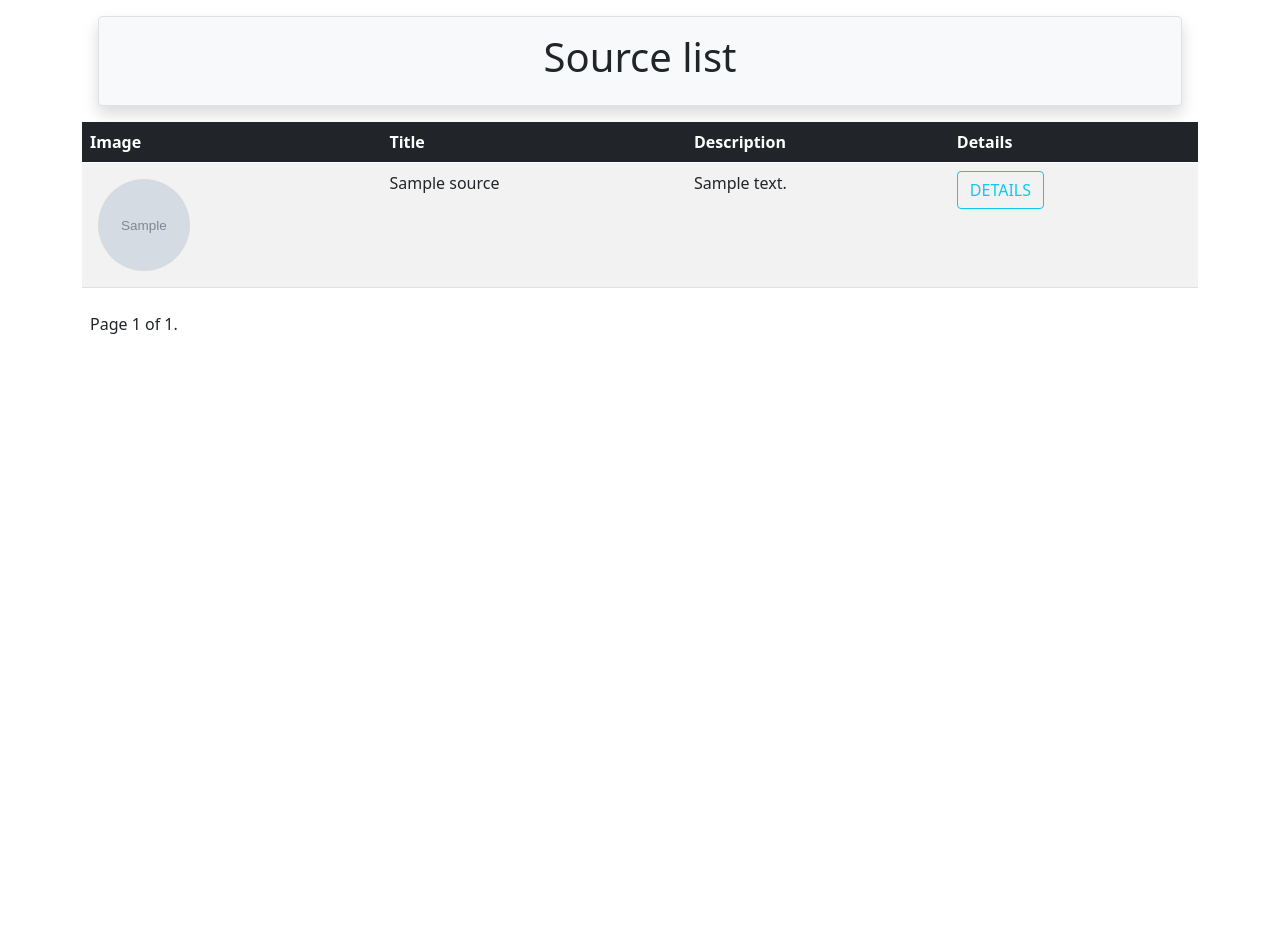
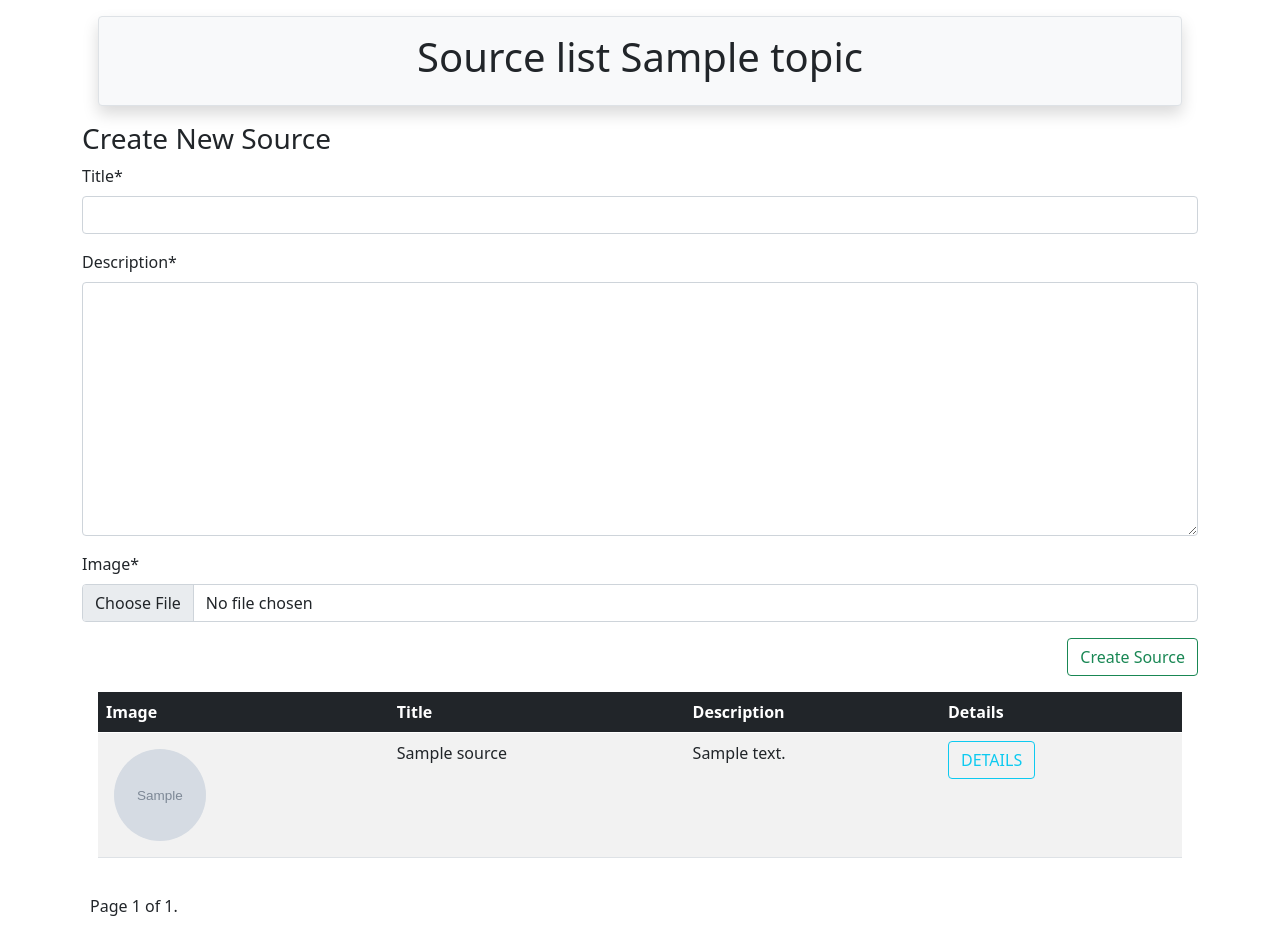
Before and after one commit to kulishovdmitriy/Django_Python_Cheatsheets, a Django app: page /list/source/1/ in a window 1280 px wide. Shown: the part 67-993 px from the top of the page. Before the commit the page ends 401 px from the top, so only its background shows below. Run offline with Django 5.2, Linux system fonts and the light colour scheme; a user stored in the database is signed in; tables that the repository leaves empty hold one stand-in row (values such as "Sample post"); grey boxes marked "Sample" are stand-in pictures; some libraries are stand-ins or nearby versions.

Commit message:
added support created topic, source and info in UI

```diff
--- a/src/source/forms.py
+++ b/src/source/forms.py
@@ -0,0 +1,21 @@
+from django.forms import ModelForm
+
+from source.models import Topic, Source, Information
+
+
+class TopicCreateForm(ModelForm):
+    class Meta:
+        model = Topic
+        fields = ['name', 'image']
+
+
+class SourceCreateForm(ModelForm):
+    class Meta:
+        model = Source
+        fields = ['title', 'description', 'image']
+
+
+class InformationCreateForm(ModelForm):
+    class Meta:
+        model = Information
+        fields = ['text']
--- a/src/source/templates/source_list.html
+++ b/src/source/templates/source_list.html
@@ -1,18 +1,31 @@
 {% extends 'base.html' %}
+
+{% load crispy_forms_tags %}
 
 {% block title %}
     <title>Source list</title>
 {% endblock %}
 
 {% block header %}
-    <h1>Source list</h1>
+    <h1>Source list {{ topic.name }}</h1>
 {% endblock %}
 
 
 {% block content %}
 
+    {% if user.is_authenticated and user.is_active %}
+        <h3>Create New Source</h3>
+        <form method="post" enctype="multipart/form-data">
+            {% csrf_token %}
+            {{ form|crispy }}
+            <div style="display: flex; justify-content: flex-end;">
+                <button type="submit" class="btn btn-outline-success">Create Source</button>
+            </div>
+        </form>
+    {% endif %}
+
     {% if sources %}
-        <div class="table-responsive">
+        <div class="table-responsive p-2 m-2">
             <table class="table table-hover table-striped">
                 <thead class="table-dark">
                     <tr>
@@ -32,8 +45,11 @@
                             <td>{{ source.description }}</td>
 
                             <td>
-                                <a href="{% url 'source:information_detail' source.id %}" class="btn btn-outline-info">DETAILS</a>
+                            {% for information in source.information_list %}
+                                <a href="{% url 'source:information_detail' information.id %}" class="btn btn-outline-info">DETAILS</a>
+                            {% endfor %}
                             </td>
+
                         </tr>
                     {% endfor %}
                 </tbody>
--- a/src/source/views.py
+++ b/src/source/views.py
@@ -1,31 +1,95 @@
-from django.shortcuts import render # noqa
+from django.shortcuts import redirect
 from django.views.generic import DetailView, ListView
 from django.contrib.auth.mixins import LoginRequiredMixin
 
+from source.forms import InformationCreateForm, SourceCreateForm, TopicCreateForm
 from source.models import Information, Source, Topic
 
 # Create your views here.
 
 
 class TopicListView(ListView):
-
     model = Topic
     template_name = 'topic_list.html'
     context_object_name = 'topics'
     paginate_by = 10
 
+    def get_context_data(self, **kwargs):
+        context = super().get_context_data(**kwargs)
+        # Добавляем форму в контекст
+        if self.request.user.is_authenticated and self.request.user.is_active:
+            context['form'] = TopicCreateForm()
+        return context
+
+    def post(self, request, *args, **kwargs):
+        if request.method == 'POST':
+            form = TopicCreateForm(request.POST, request.FILES)
+            if form.is_valid():
+                form.save()
+                return redirect('source:topic_list')
+        return self.get(request, *args, **kwargs)
+
 
 class SourceListView(LoginRequiredMixin, ListView):
-
     model = Source
     template_name = 'source_list.html'
     context_object_name = 'sources'
-    pk_url_kwarg = 'id'
+    pk_url_kwarg = 'id'  # Получение ID топика из URL
     paginate_by = 10
+
+    def get_queryset(self):
+        # Получаем ID топика из URL
+        topic_id = self.kwargs.get('id')
+        # Возвращаем только те источники, которые принадлежат текущему топику
+        return Source.objects.filter(topic_id=topic_id)
+
+    def get_context_data(self, **kwargs):
+        context = super().get_context_data(**kwargs)
+
+        # Получаем текущий топик
+        topic = Topic.objects.get(pk=self.kwargs.get('id'))
+        context['topic'] = topic  # Добавляем топик в контекст
+
+        # Добавляем информацию, связанную с источником, в контекст
+        for source in context['sources']:
+            source.information_list = Information.objects.filter(source=source)  # Получаем информацию, связанную с источником
+
+        # Добавляем форму в контекст, если пользователь аутентифицирован
+        if self.request.user.is_authenticated and self.request.user.is_active:
+            context['form'] = SourceCreateForm()
+        return context
+
+    def post(self, request, *args, **kwargs):
+        topic = Topic.objects.get(pk=self.kwargs.get('id'))  # Получаем текущий топик
+        form = SourceCreateForm(request.POST, request.FILES)
+        if form.is_valid():
+            source = form.save(commit=False)
+            source.topic = topic  # Связываем новый источник с топиком
+            source.save()
+            return redirect('source:source_list')  # Перенаправляем обратно на список
+        return self.get(request, *args, **kwargs)
 
 
 class InformationDetailView(LoginRequiredMixin, DetailView):
     model = Information
-    template_name = 'information_detail.html'
-    context_object_name = 'information'
-    pk_url_kwarg = 'id'
+    template_name = 'information_list.html'
+    context_object_name = 'informations'
+    pk_url_kwarg = 'id'  # Этот id должен быть идентификатором информации
+
+    def get_context_data(self, **kwargs):
+        context = super().get_context_data(**kwargs)
+
+        # Добавляем форму в контекст, если пользователь аутентифицирован
+        if self.request.user.is_authenticated and self.request.user.is_active:
+            context['form'] = InformationCreateForm()
+        return context
+
+    def post(self, request, *args, **kwargs):
+        source = Source.objects.get(pk=self.kwargs.get('id'))  # Получаем текущий источник
+        form = InformationCreateForm(request.POST, request.FILES)
+        if form.is_valid():
+            information = form.save(commit=False)
+            information.source = source  # Связываем новую информацию с источником
+            information.save()
+            return redirect('source:information_detail')  # Перенаправляем обратно на список
+        return self.get(request, *args, **kwargs)
```
Also changed, not shown: src/source/templates/information_list.html (+23 -1 lines), src/source/templates/topic_list.html (+14 -1 lines).
